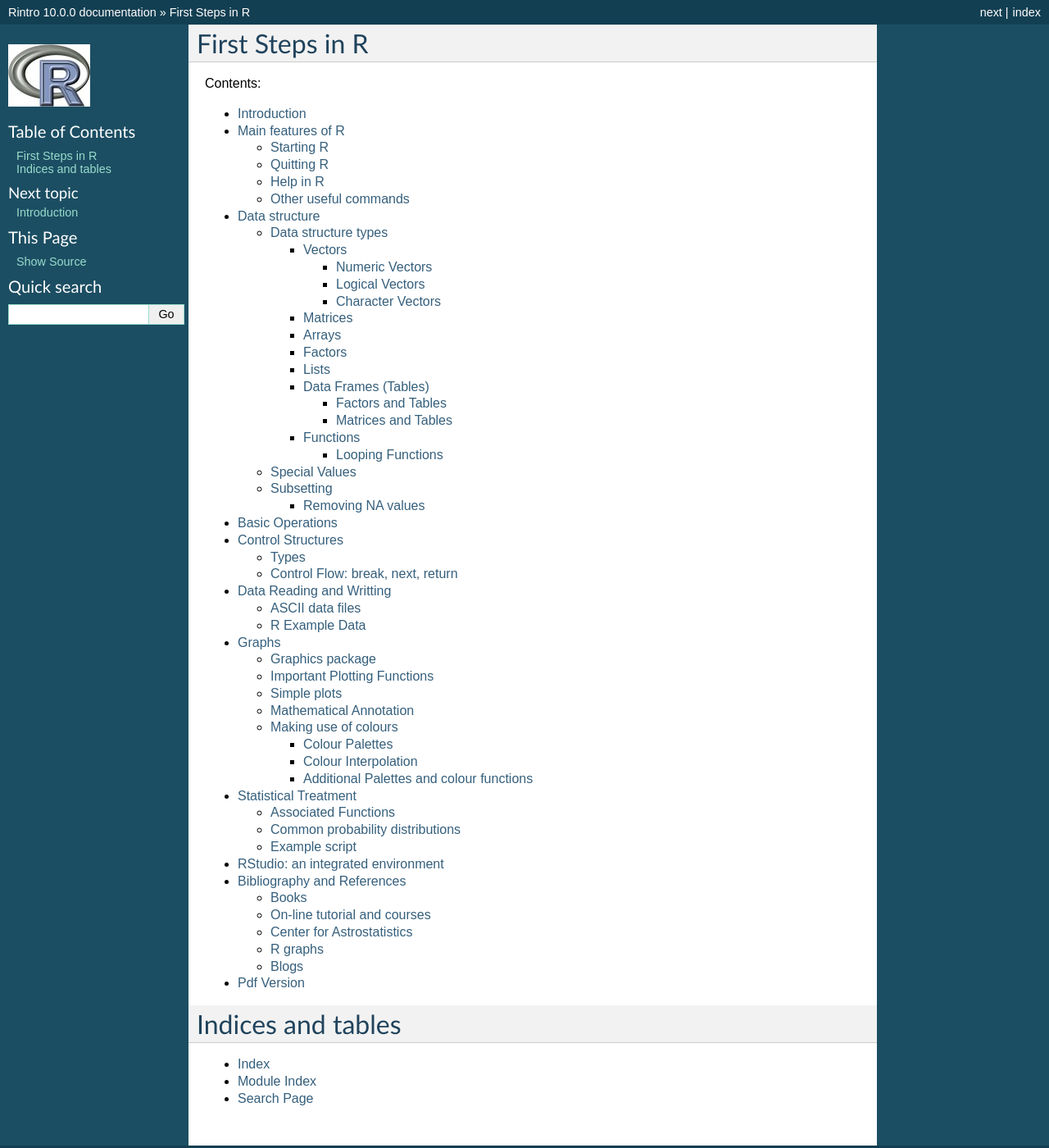
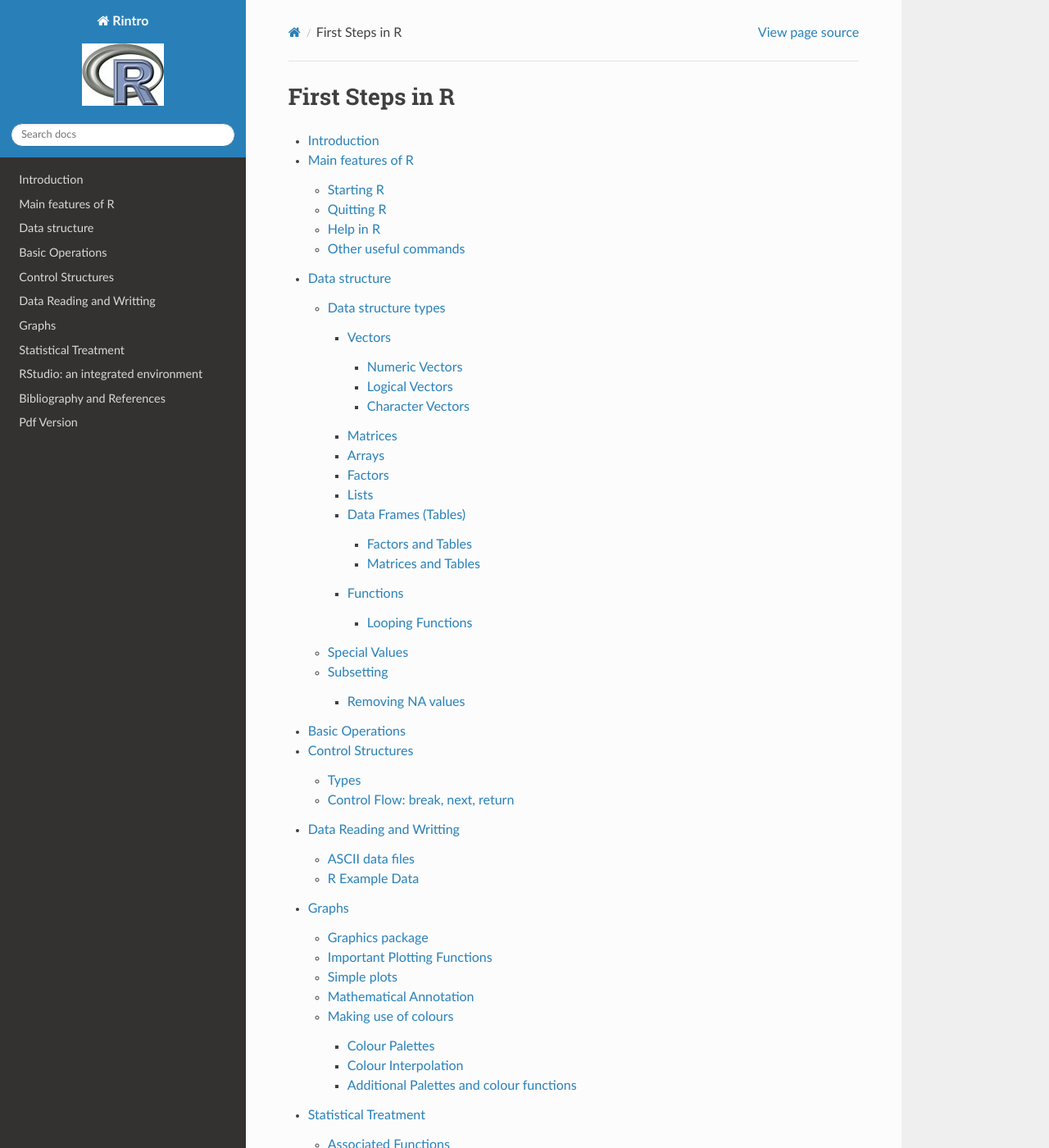
Before and after one commit to mtceballos/Rintro, a Sphinx documentation site: the page built from doc/index.rst, in a window 1280 px wide and 1400 px high. Shown: the whole window at 82% size. Built offline with Sphinx 7.4.7 and the Read the Docs theme 3.1.0, drawn with Linux system fonts in a browser that asks for light colours; some of the changed text lies outside the part shown.

Commit message:
Change theme to std sphinx

```diff
--- a/doc/conf.py
+++ b/doc/conf.py
@@ -22,7 +22,9 @@ templates_path = ['_templates']
 # https://www.sphinx-doc.org/en/master/usage/configuration.html#options-for-html-output
 
 html_theme = 'alabaster'
-html_theme = 'classic'
+#html_theme = 'classic'
+html_theme = 'sphinx_rtd_theme'
+
 html_static_path = ['_static']
 html_logo = '_static/Rlogo.jpg'
 
--- a/doc/index.rst
+++ b/doc/index.rst
@@ -7,12 +7,6 @@
 
 First Steps in R
 ==================
-
-.. _contents:
-
-
-
-Contents:
 
 .. toctree::
    :maxdepth: 4
```
Also changed, not shown: 1 other file.
